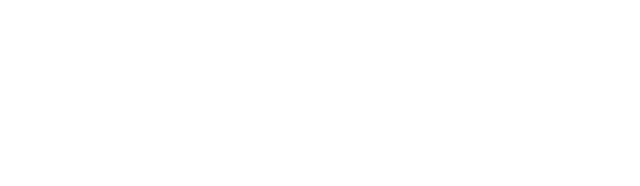
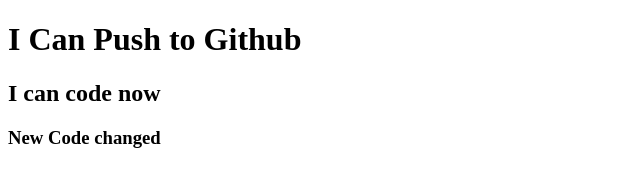
Before and after one commit to Ejaj-57/my-second-repo, a plain HTML site: page index.html in a window 1280 px wide. Shown: the whole page, without its empty margins (0-640 px from the left). Drawn offline with Linux system fonts and the light colour scheme.

Commit message:
code added

```diff
--- a/index.html
+++ b/index.html
@@ -7,6 +7,8 @@
     <title>My Second GitHub Repo</title>
 </head>
 <body>
-
+   <h1>I Can Push to Github</h1>
+   <h2>I can code now</h2>
+   <h3>New Code changed</h3>
 </body>
 </html>
```
